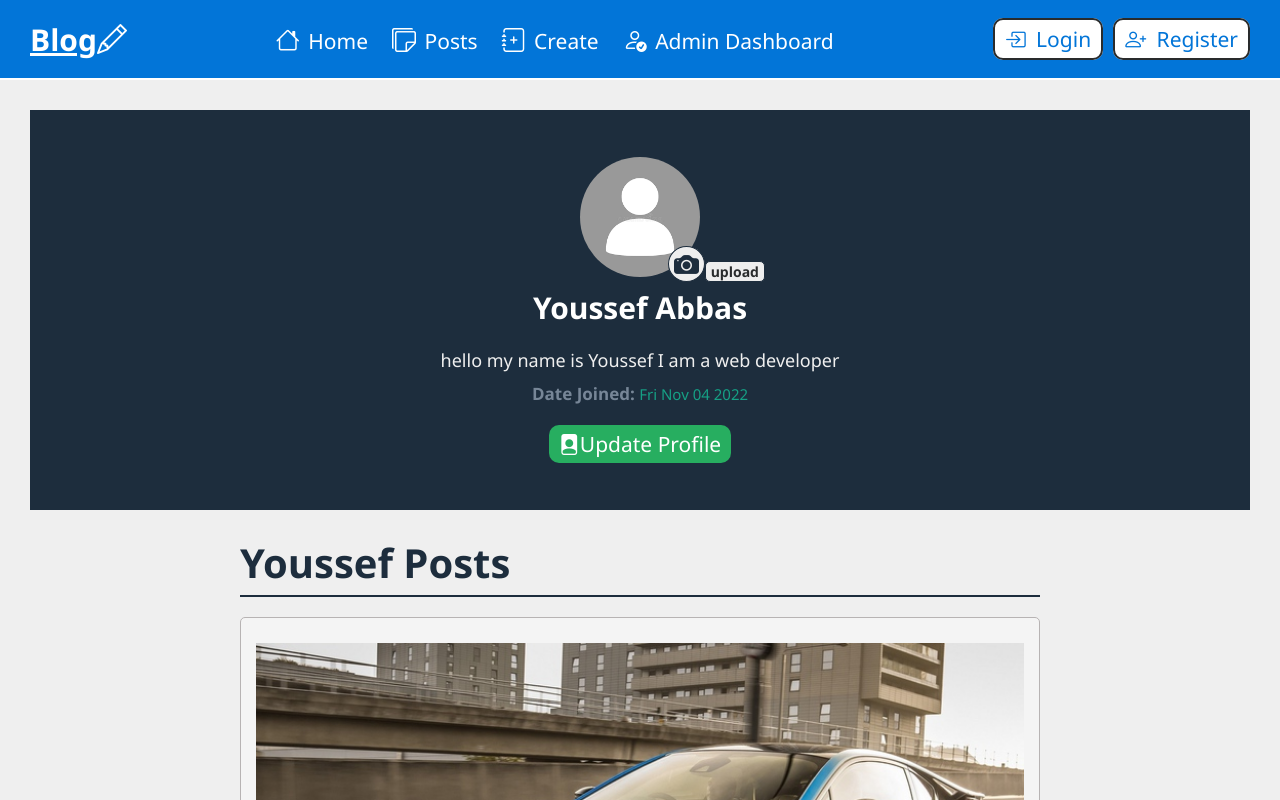
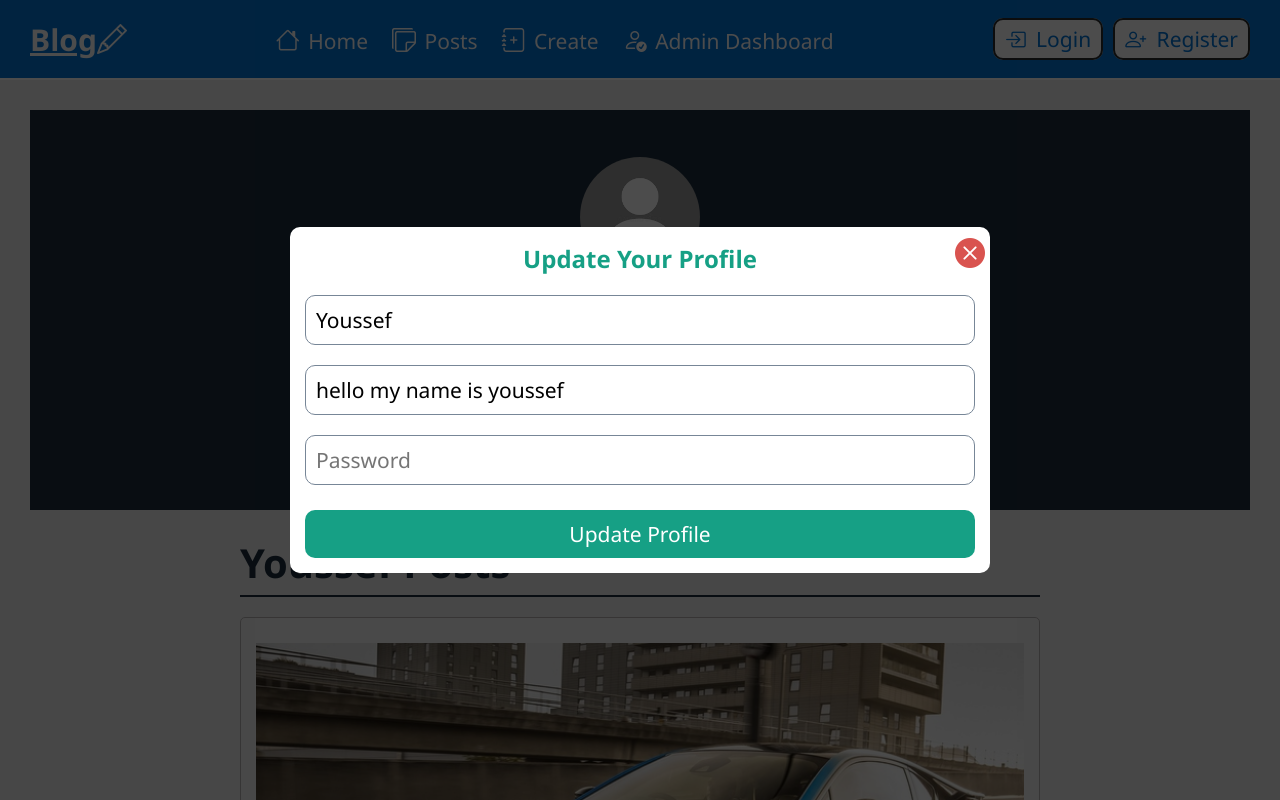
Before and after one commit to hiteshRajbhar08/blog-frontend, a React (Create React App) app: page /profile/1 in a window 1280 px wide. Both pictures are taken after a click on the button "Update Profile". Shown: the top 800 px of the page. Built offline with nearby package versions, Linux system fonts and the light colour scheme; the HTML template or start-up script is replaced by a standard one.

Commit message:
update profile page

```diff
--- a/src/pages/profile/ProfilePage.jsx
+++ b/src/pages/profile/ProfilePage.jsx
@@ -4,6 +4,7 @@
 import swal from 'sweetalert';
 import PostList from '../../components/posts/PostList';
 import { posts } from '../../dummyData';
+import UpdateProfileModal from './UpdateProfileModal';
 
 const ProfilePage = () => {
   const [updateProfile, setUpdateProfile] = useState(false);
@@ -91,9 +92,9 @@
       <button onClick={deleteAccountHandler} className="delete-account-btn">
         Delete Your Account
       </button>
-      {/* {updateProfile && (
+      {updateProfile && (
         <UpdateProfileModal setUpdateProfile={setUpdateProfile} />
-      )} */}
+      )}
     </section>
   );
 };
--- /dev/null
+++ b/src/pages/profile/UpdateProfileModal.jsx
@@ -0,0 +1,65 @@
+import { useState } from 'react';
+import './updateProfile.css';
+
+const user = {
+  username: 'Youssef',
+  bio: 'hello my name is youssef',
+};
+
+const UpdateProfileModal = ({ setUpdateProfile }) => {
+  const [username, setUsername] = useState(user.username);
+  const [bio, setBio] = useState(user.bio);
+  const [password, setPassword] = useState('');
+
+  // From Submit Handler
+  const formSubmitHandler = (e) => {
+    e.preventDefault();
+
+    const updatedUser = { username, bio };
+    if (password.trim() !== '') {
+      updatedUser.password = password;
+    }
+
+    console.log(updatedUser);
+  };
+
+  return (
+    <div className="update-profile">
+      <form onSubmit={formSubmitHandler} className="update-profile-form">
+        <abbr title="close">
+          <i
+            onClick={() => setUpdateProfile(false)}
+            className="bi bi-x-circle-fill update-profile-form-close"
+          ></i>
+        </abbr>
+        <h1 className="update-profile-title">Update Your Profile</h1>
+        <input
+          onChange={(e) => setUsername(e.target.value)}
+          value={username}
+          type="text"
+          className="update-profile-input"
+          placeholder="Username"
+        />
+        <input
+          onChange={(e) => setBio(e.target.value)}
+          value={bio}
+          type="text"
+          className="update-profile-input"
+          placeholder="Bio"
+        />
+        <input
+          onChange={(e) => setPassword(e.target.value)}
+          value={password}
+          type="password"
+          className="update-profile-input"
+          placeholder="Password"
+        />
+        <button type="submit" className="update-profile-btn">
+          Update Profile
+        </button>
+      </form>
+    </div>
+  );
+};
+
+export default UpdateProfileModal;
--- /dev/null
+++ b/src/pages/profile/updateProfile.css
@@ -0,0 +1,68 @@
+.update-profile {
+  position: fixed;
+  top: 0;
+  left: 0;
+  width: 100%;
+  height: 100%;
+  background-color: rgba(0, 0, 0, 0.7);
+  z-index: 999;
+  display: flex;
+  align-items: center;
+  justify-content: center;
+}
+
+.update-profile-form {
+  width: 700px;
+  background-color: var(--white-color);
+  padding: 15px;
+  border-radius: 10px;
+  display: flex;
+  flex-direction: column;
+  position: relative;
+}
+
+.update-profile-form-close {
+  position: absolute;
+  top: 5px;
+  right: 5px;
+  color: var(--red-color);
+  cursor: pointer;
+  font-size: 30px;
+}
+
+.update-profile-title {
+  margin-bottom: 10px;
+  font-size: 24px;
+  color: var(--green-sea-color);
+  text-align: center;
+}
+
+.update-profile-input {
+  width: 100%;
+  border-radius: 10px;
+  border: 1px solid var(--gray-color);
+  font-size: 21px;
+  padding: 10px;
+  margin: 10px 0;
+}
+
+.update-profile-btn {
+  width: 100%;
+  text-align: center;
+  cursor: pointer;
+  background-color: var(--green-sea-color);
+  border: none;
+  font-size: 21px;
+  font-weight: 500;
+  color: var(--white-color);
+  border-radius: 10px;
+  padding: 10px;
+  margin-top: 15px;
+}
+
+/* Media Queries */
+@media (max-width: 820px) {
+  .update-profile-form {
+    width: 90%;
+  }
+}
```
